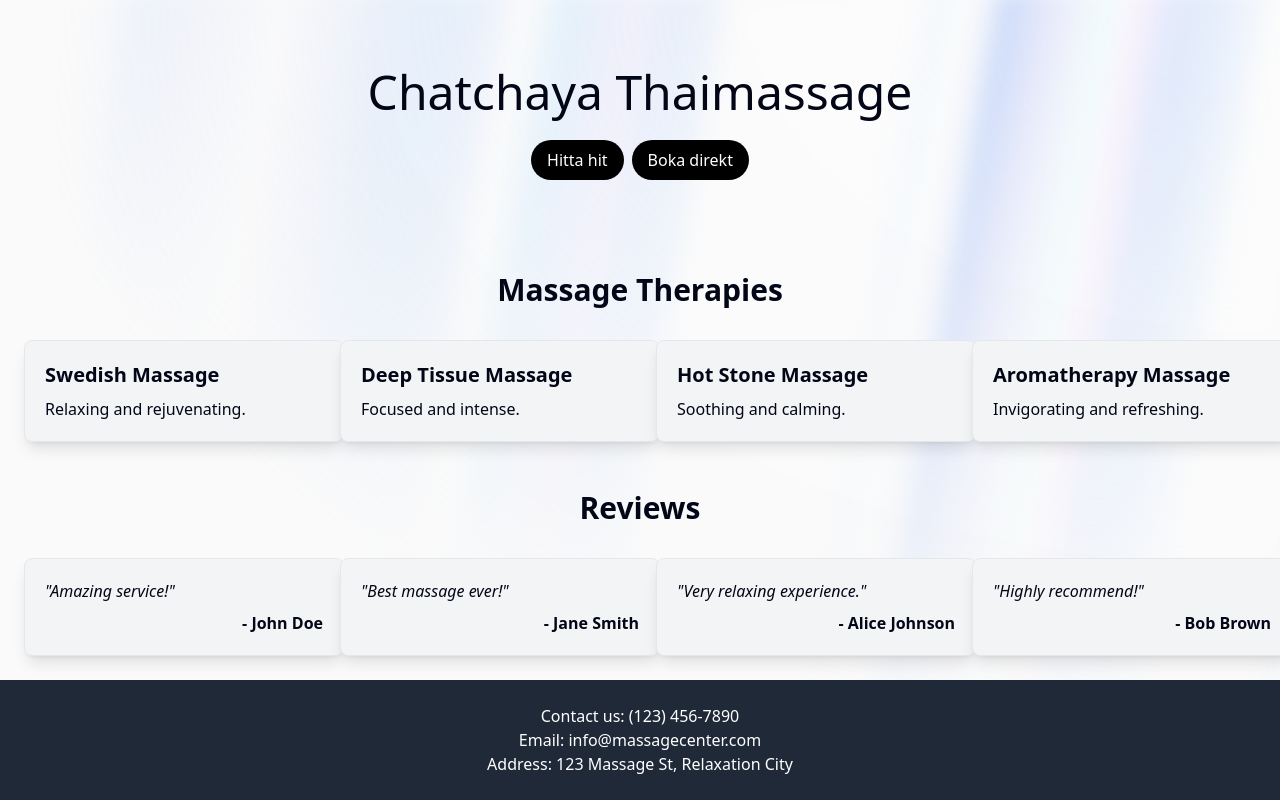
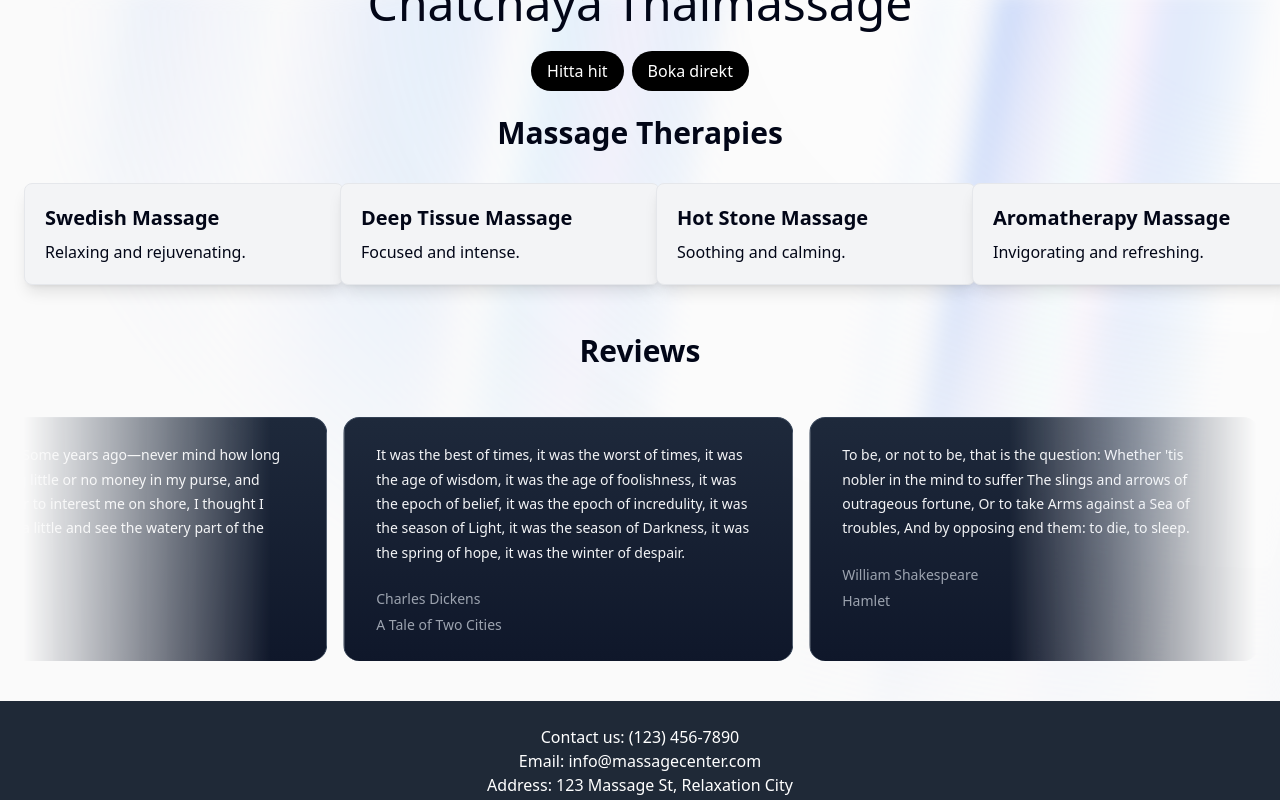
Before and after one commit to robinjac/chatchaya-thaimassage, a React (Vite) app: page / in a window 1280 px wide. Built offline with nearby package versions, Linux system fonts and the light colour scheme.

Commit message:
Add card carousel

```diff
--- a/src/App.tsx
+++ b/src/App.tsx
@@ -5,6 +5,7 @@
 import ReviewCard from "./components/ReviewCard.tsx";
 import Footer from "./components/Footer.tsx";
 import { AuroraBackground } from "./components/Background.tsx";
+import { InfiniteMovingCards } from "./components/Carousel.tsx";
 
 const therapies = [
   { name: "Swedish Massage", description: "Relaxing and rejuvenating." },
@@ -13,11 +14,56 @@
   { name: "Aromatherapy Massage", description: "Invigorating and refreshing." },
 ];
 
-const reviews = [
+/* const reviews = [
   { text: "Amazing service!", author: "John Doe" },
   { text: "Best massage ever!", author: "Jane Smith" },
   { text: "Very relaxing experience.", author: "Alice Johnson" },
   { text: "Highly recommend!", author: "Bob Brown" },
+]; */
+
+export function InfiniteMovingCardsDemo() {
+  return (
+    <div className="h-[40rem] rounded-md flex flex-col antialiased bg-white dark:bg-black dark:bg-grid-white/[0.05] items-center justify-center relative overflow-hidden">
+      <InfiniteMovingCards
+        items={testimonials}
+        direction="right"
+        speed="slow"
+      />
+    </div>
+  );
+}
+
+const testimonials = [
+  {
+    quote:
+      "It was the best of times, it was the worst of times, it was the age of wisdom, it was the age of foolishness, it was the epoch of belief, it was the epoch of incredulity, it was the season of Light, it was the season of Darkness, it was the spring of hope, it was the winter of despair.",
+    name: "Charles Dickens",
+    title: "A Tale of Two Cities",
+  },
+  {
+    quote:
+      "To be, or not to be, that is the question: Whether 'tis nobler in the mind to suffer The slings and arrows of outrageous fortune, Or to take Arms against a Sea of troubles, And by opposing end them: to die, to sleep.",
+    name: "William Shakespeare",
+    title: "Hamlet",
+  },
+  {
+    quote: "All that we see or seem is but a dream within a dream.",
+    name: "Edgar Allan Poe",
+    title: "A Dream Within a Dream",
+  },
+  {
+    quote:
+      "It is a truth universally acknowledged, that a single man in possession of a good fortune, must be in want of a wife.",
+    name: "Jane Austen",
+    title: "Pride and Prejudice",
+  },
+  {
+    quote:
+      "Call me Ishmael. Some years ago—never mind how long precisely—having little or no money in my purse, and nothing particular to interest me on shore, I thought I would sail about a little and see the watery part of the world.",
+    name: "Herman Melville",
+    title: "Moby-Dick",
+  },
+
 ];
 
 const App = () => {
@@ -38,11 +84,11 @@
 
       <section className="relative container w-full p-6">
         <h2 className="text-3xl font-bold text-center mb-8">Reviews</h2>
-        <div className="grid gap-8 grid-cols-1 sm:grid-cols-2 lg:grid-cols-4">
-          {reviews.map((review, index) => (
-            <ReviewCard key={index} review={review} />
-          ))}
-        </div>
+        <InfiniteMovingCards
+          items={testimonials}
+          direction="right"
+          speed="slow"
+        />
       </section>
 
       <Footer />
--- /dev/null
+++ b/src/components/Carousel.tsx
@@ -0,0 +1,119 @@
+import { cn } from "../utils/cn";
+import React, { useEffect, useState } from "react";
+
+export const InfiniteMovingCards = ({
+  items,
+  direction = "left",
+  speed = "fast",
+  pauseOnHover = true,
+  className,
+}: {
+  items: {
+    quote: string;
+    name: string;
+    title: string;
+  }[];
+  direction?: "left" | "right";
+  speed?: "fast" | "normal" | "slow";
+  pauseOnHover?: boolean;
+  className?: string;
+}) => {
+  const containerRef = React.useRef<HTMLDivElement>(null);
+  const scrollerRef = React.useRef<HTMLUListElement>(null);
+
+  useEffect(() => {
+    addAnimation();
+  }, []);
+  const [start, setStart] = useState(false);
+  function addAnimation() {
+    if (containerRef.current && scrollerRef.current) {
+      const scrollerContent = Array.from(scrollerRef.current.children);
+
+      scrollerContent.forEach((item) => {
+        const duplicatedItem = item.cloneNode(true);
+        if (scrollerRef.current) {
+          scrollerRef.current.appendChild(duplicatedItem);
+        }
+      });
+
+      getDirection();
+      getSpeed();
+      setStart(true);
+    }
+  }
+  const getDirection = () => {
+    if (containerRef.current) {
+      if (direction === "left") {
+        containerRef.current.style.setProperty(
+          "--animation-direction",
+          "forwards"
+        );
+      } else {
+        containerRef.current.style.setProperty(
+          "--animation-direction",
+          "reverse"
+        );
+      }
+    }
+  };
+  const getSpeed = () => {
+    if (containerRef.current) {
+      if (speed === "fast") {
+        containerRef.current.style.setProperty("--animation-duration", "20s");
+      } else if (speed === "normal") {
+        containerRef.current.style.setProperty("--animation-duration", "40s");
+      } else {
+        containerRef.current.style.setProperty("--animation-duration", "80s");
+      }
+    }
+  };
+  return (
+    <div
+      ref={containerRef}
+      className={cn(
+        "scroller relative z-20  max-w-7xl overflow-hidden  [mask-image:linear-gradient(to_right,transparent,white_20%,white_80%,transparent)]",
+        className
+      )}
+    >
+      <ul
+        ref={scrollerRef}
+        className={cn(
+          " flex min-w-full shrink-0 gap-4 py-4 w-max flex-nowrap",
+          start && "animate-scroll ",
+          pauseOnHover && "hover:[animation-play-state:paused]"
+        )}
+      >
+        {items.map((item, idx) => (
+          <li
+            className="w-[350px] max-w-full relative rounded-2xl border border-b-0 flex-shrink-0 border-slate-700 px-8 py-6 md:w-[450px]"
+            style={{
+              background:
+                "linear-gradient(180deg, var(--slate-800), var(--slate-900)",
+            }}
+            key={idx}
+          >
+            <blockquote>
+              <div
+                aria-hidden="true"
+                className="user-select-none -z-1 pointer-events-none absolute -left-0.5 -top-0.5 h-[calc(100%_+_4px)] w-[calc(100%_+_4px)]"
+              ></div>
+              <span className=" relative z-20 text-sm leading-[1.6] text-gray-100 font-normal">
+                {item.quote}
+              </span>
+              <div className="relative z-20 mt-6 flex flex-row items-center">
+                <span className="flex flex-col gap-1">
+                  <span className=" text-sm leading-[1.6] text-gray-400 font-normal">
+                    {item.name}
+                  </span>
+                  <span className=" text-sm leading-[1.6] text-gray-400 font-normal">
+                    {item.title}
+                  </span>
+                </span>
+              </div>
+            </blockquote>
+          </li>
+        ))}
+      </ul>
+    </div>
+  );
+};
--- a/tailwind.config.js
+++ b/tailwind.config.js
@@ -1,3 +1,6 @@
+const defaultTheme = require("tailwindcss/defaultTheme");
+const colors = require("tailwindcss/colors");
+
 const {
   default: flattenColorPalette,
 } = require("tailwindcss/lib/util/flattenColorPalette");
@@ -10,6 +13,8 @@
     extend: {
       animation: {
         aurora: "aurora 60s linear infinite",
+        scroll:
+          "scroll var(--animation-duration, 80s) var(--animation-direction, forwards) linear infinite",
       },
       keyframes: {
         aurora: {
@@ -18,6 +23,11 @@
           },
           to: {
             backgroundPosition: "350% 50%, 350% 50%",
+          },
+        },
+        scroll: {
+          to: {
+            transform: "translate(calc(-50% - 0.5rem))",
           },
         },
       },
```
